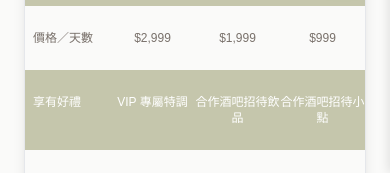
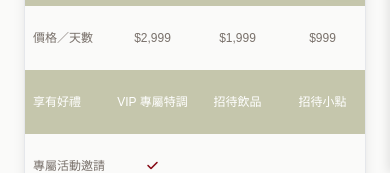
Before and after one commit to JoinBar-project/joinbar-frontend, a Vue app: page /subscription in a window 390 px wide. Shown: the part 671-844 px from the top of the page. Built offline with nearby package versions, Linux system fonts and the light colour scheme; no server answers.

Commit message:
feat : modify line width

```diff
--- a/src/components/sub/SubsForm.vue
+++ b/src/components/sub/SubsForm.vue
@@ -26,8 +26,15 @@ const badgeMap = allBadges.reduce((acc, badge) => {
 
       <div class="bg-[var(--color-secondary-green)]/70 text-left md:text-center text-white font-medium py-6 text-xs pl-2 md:pl-0 md:text-xl">享有好禮</div>
       <div class="bg-[var(--color-secondary-green)]/70 text-white font-medium py-6 text-xs md:text-xl">VIP 專屬特調</div>
-      <div class="bg-[var(--color-secondary-green)]/70 text-white font-medium py-6 text-xs md:text-xl">合作酒吧招待飲品</div>
-      <div class="bg-[var(--color-secondary-green)]/70 text-white font-medium py-6 text-xs md:text-xl">合作酒吧招待小點</div>
+      <div class="bg-[var(--color-secondary-green)]/70 text-white font-medium py-6 text-xs md:text-xl">
+        <span class="hidden md:block">合作酒吧招待飲品</span>
+        <span class="block md:hidden">招待飲品</span>
+      </div>
+      <div class="bg-[var(--color-secondary-green)]/70 text-white font-medium py-6 text-xs md:text-xl">
+        <span class="block md:hidden">招待小點</span>
+        <span class="hidden md:block">合作酒吧招待小點</span>
+      </div>
+
 
       <div class="font-medium text-left md:text-center py-6 text-xs pl-2 md:pl-0 md:text-xl">專屬活動邀請</div>
       <div class="py-6 text-xs md:text-xl"><i class="fa-solid fa-check text-[var(--color-primary-red)]"></i></div>
@@ -66,7 +73,7 @@ const badgeMap = allBadges.reduce((acc, badge) => {
     </div>
   </div>
   <div class="flex justify-center my-10 md:my-35">
-    <div class="w-120 h-1 bg-gradient-to-r from-transparent via-[#afb18c] through-[#e1ac67] to-transparent rounded-full shadow-lg">
+    <div class="w-80 md:w-120 h-1 bg-gradient-to-r from-transparent via-[#afb18c] through-[#e1ac67] to-transparent rounded-full shadow-lg">
     </div>
   </div>
 </template>
```
